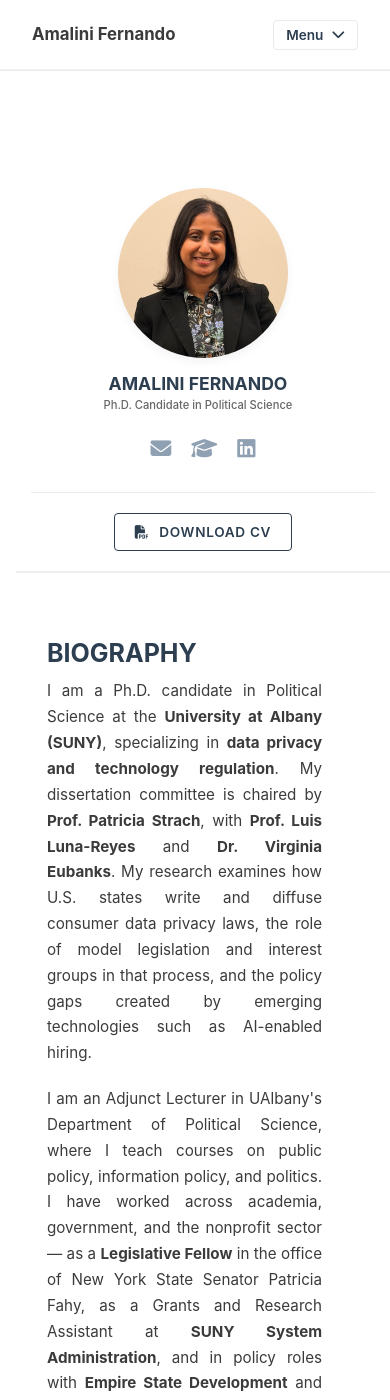
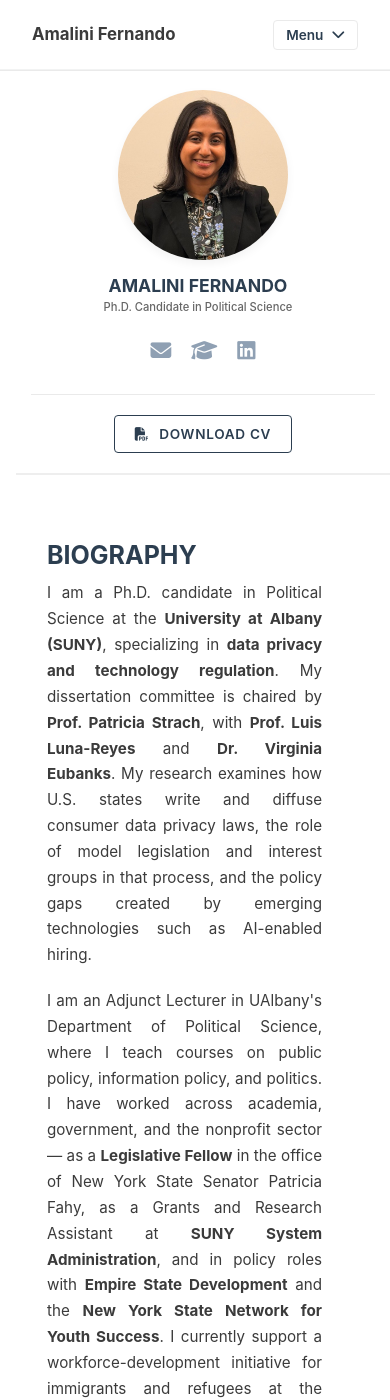
Before and after one commit to amalinifernando/amalinifernando.github.io, a Jekyll site: the page built from _pages/about.md, in a window 390 px wide and 1400 px high. Built offline with Jekyll 4.4.1, drawn with Linux system fonts in a browser that asks for light colours; a script bundle is joined from its source files by our own code; library files that are not in the unit come from our copies.

Commit message:
Tighten the space above the profile photo on small screens
The sidebar kept the desktop top padding and margins on phones, leaving
a large empty band under the header. Use a 20px top padding there
instead.

Co-Authored-By: Claude Opus 5.5 <noreply@anthropic.com>
Claude-Session: https://claude.ai/code/session_01FVEC2NiP8PN2pLnGfDBvjj

```diff
--- a/_layouts/default.html
+++ b/_layouts/default.html
@@ -43,6 +43,7 @@ layout: compress
     /* 📱 মোবাইল এবং ট্যাবলেট লেআউট (Mobile & Tablet View) */
     @media (max-width: 1024px) {
       .main-container {
+        margin-top: 0 !important;
         flex-direction: column; /* সাইডবার এবং কন্টেন্ট উপর-নিচ হয়ে যাবে */
       }
 
@@ -50,7 +51,8 @@ layout: compress
         width: 100%; /* মোবাইলে সাইডবার পুরো স্ক্রিন জুড়ে থাকবে */
         border-right: none; /* ভার্টিক্যাল লাইনটি মুছে যাবে */
         border-bottom: 2px solid #eeeeee; /* সাইডবারের নিচে একটি লাইন আসবে */
-        padding: 20px 15px; /* মোবাইলের জন্য প্যাডিং কমানো হয়েছে */
+        padding: 20px 15px !important;
+        margin-top: 0 !important; /* মোবাইলের জন্য প্যাডিং কমানো হয়েছে */
         text-align: center; /* মোবাইলে সব আইকন ও ছবি মাঝখানে সুন্দর দেখাবে */
       }
 
```
